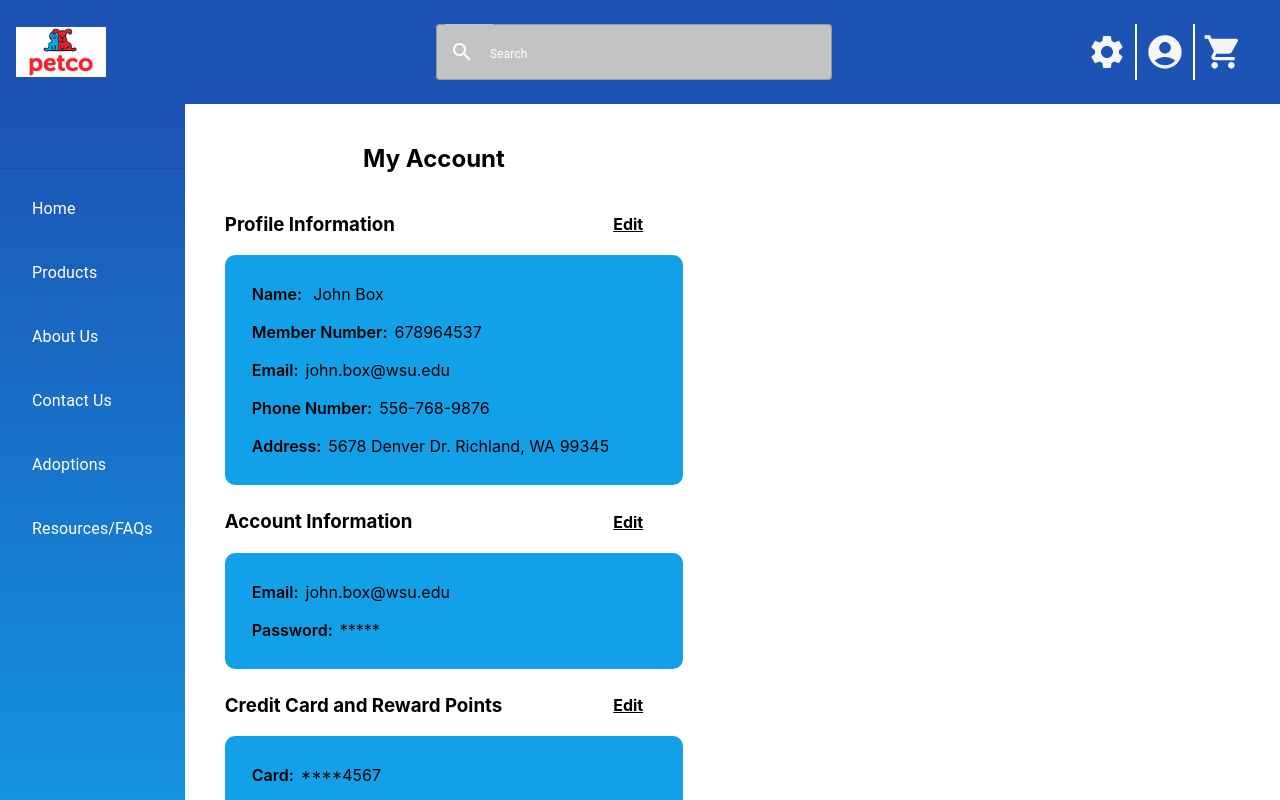
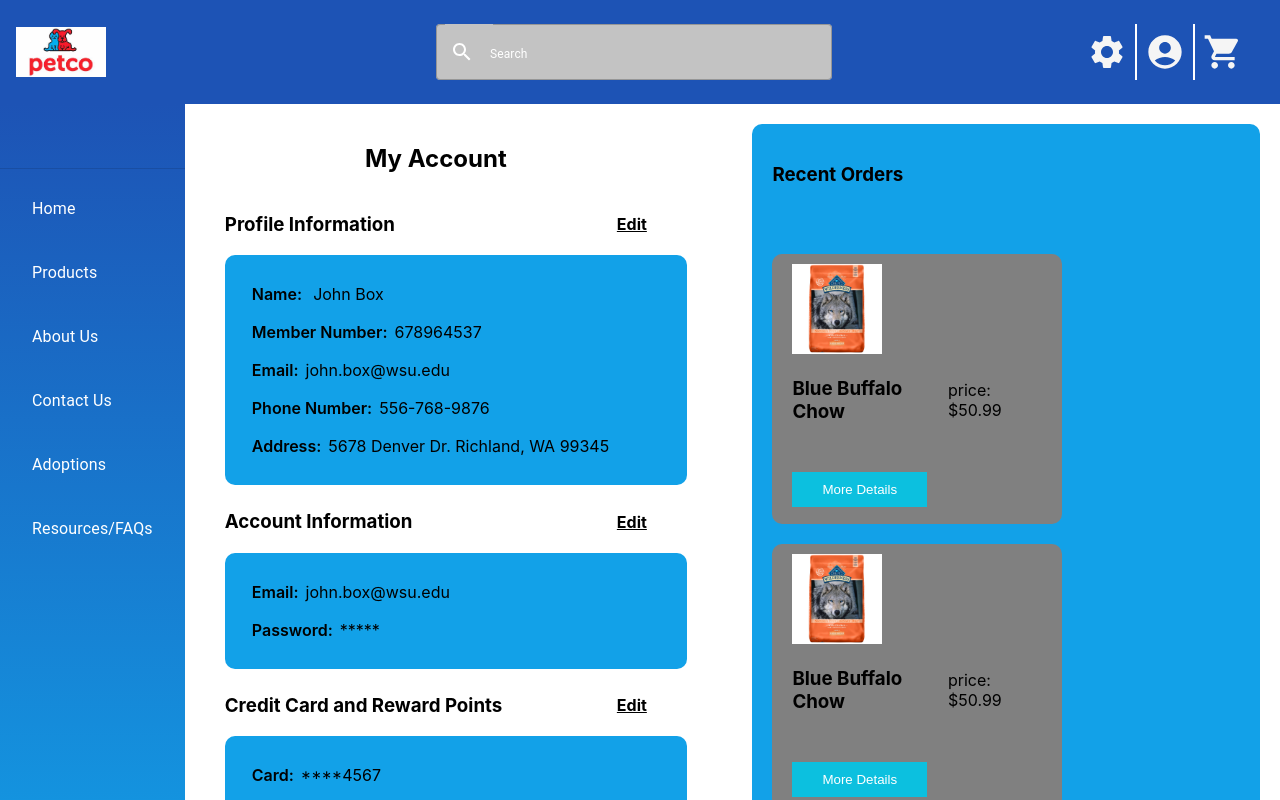
Before and after one commit to ColbyMorris9211/mock-application-2, a React (Create React App) app: page / in a window 1280 px wide. Both pictures are taken after a click on the button 1165 px from the left and 52 px from the top of the page. Shown: the top 800 px of the page. Built offline with nearby package versions, Linux system fonts and the light colour scheme.

Commit message:
Colbys Changes

```diff
--- a/src/components/user-profile.css
+++ b/src/components/user-profile.css
@@ -1,10 +1,10 @@
-.main-content {
+.main-content-profile {
   display: flex;
-
   justify-content: space-between;
   align-items: flex-start;
   padding: 20px;
   flex-direction: row;
+  width: 100%;
 }
 
 .profileInformation {
--- a/src/components/user-profile.js
+++ b/src/components/user-profile.js
@@ -11,7 +11,7 @@
     navigate(path);
   };
   return (
-    <section id="about" className="main-content">
+    <section id="about" className="main-content-profile">
       <div className="profileInformation">
         <div className="my-account">
           <h1>My Account</h1>
```
